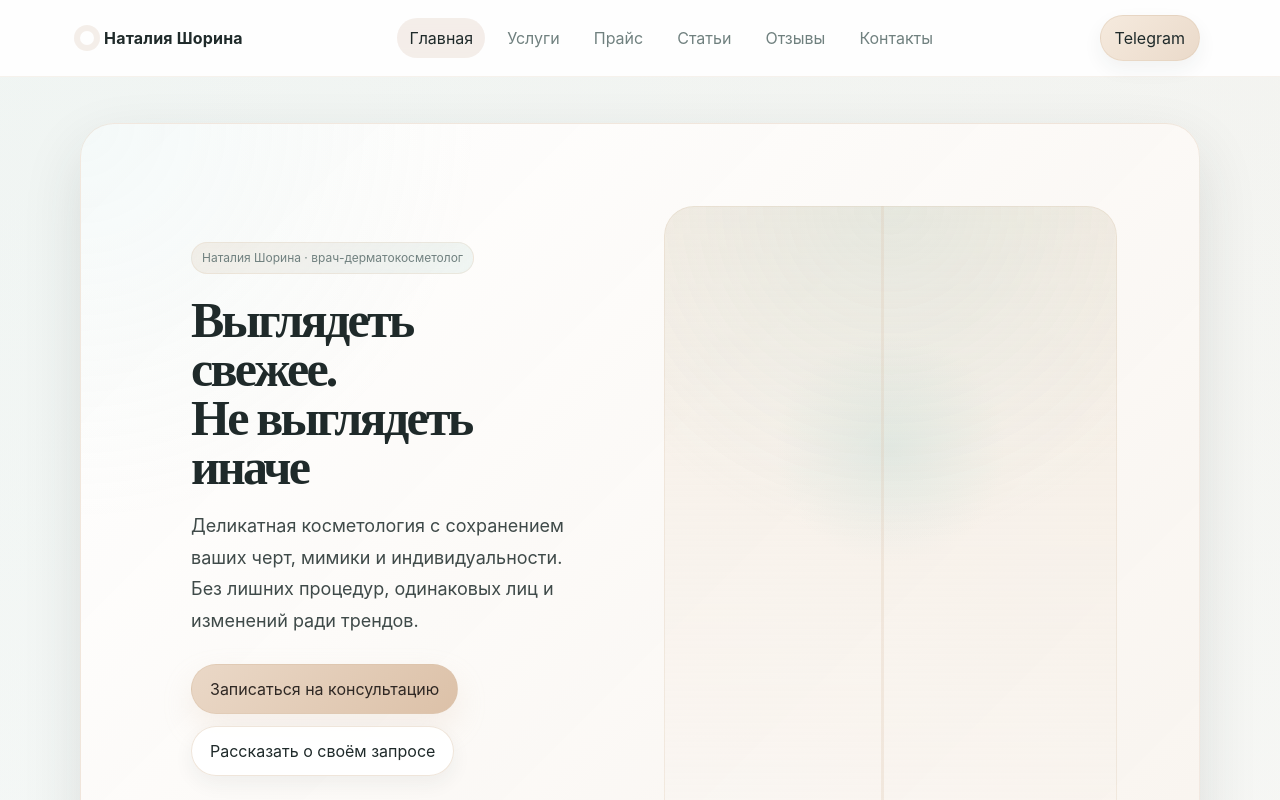
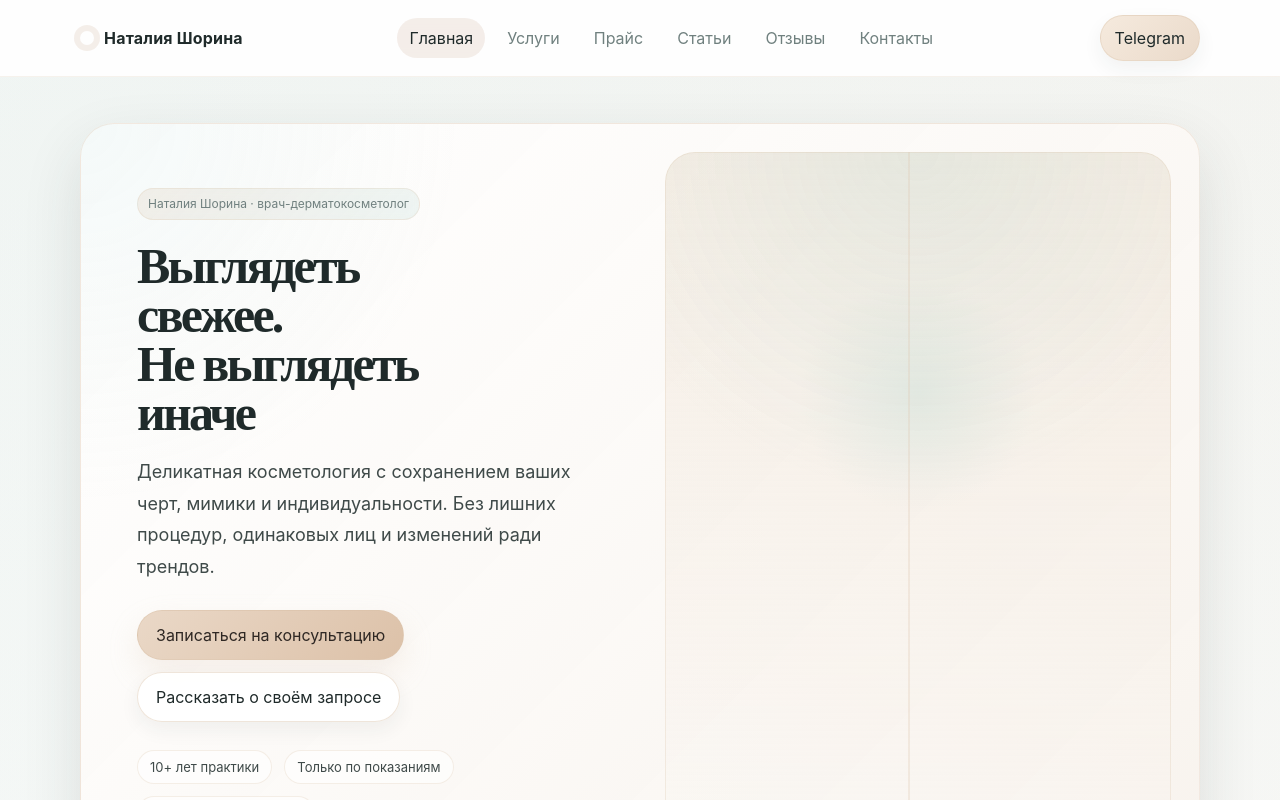
Before and after one commit to Pickle-Pee/cosmetology, a React (Vite) app: page / in a window 1280 px wide. Shown: the top 800 px of the page. Built offline with nearby package versions, Linux system fonts and the light colour scheme.

Commit message:
add photo

```diff
--- a/src/styles/global.css
+++ b/src/styles/global.css
@@ -2750,7 +2750,7 @@ img {
   grid-template-columns: minmax(0, 1.02fr) minmax(340px, 0.98fr);
   gap: 28px;
   align-items: stretch;
-  padding: 54px;
+  /* padding: 54px; */
 }
 
 .leadHero__content {
@@ -2822,10 +2822,10 @@ img {
   gap: 12px;
 }
 
-.leadHero__proof span + span::before {
+/* .leadHero__proof span + span::before {
   content: "·";
   color: rgba(112, 128, 127, 0.7);
-}
+} */
 
 .leadHero__media {
   display: flex;
```
Also changed, not shown: 2 other files (tests, documents, lock files or other folders).
